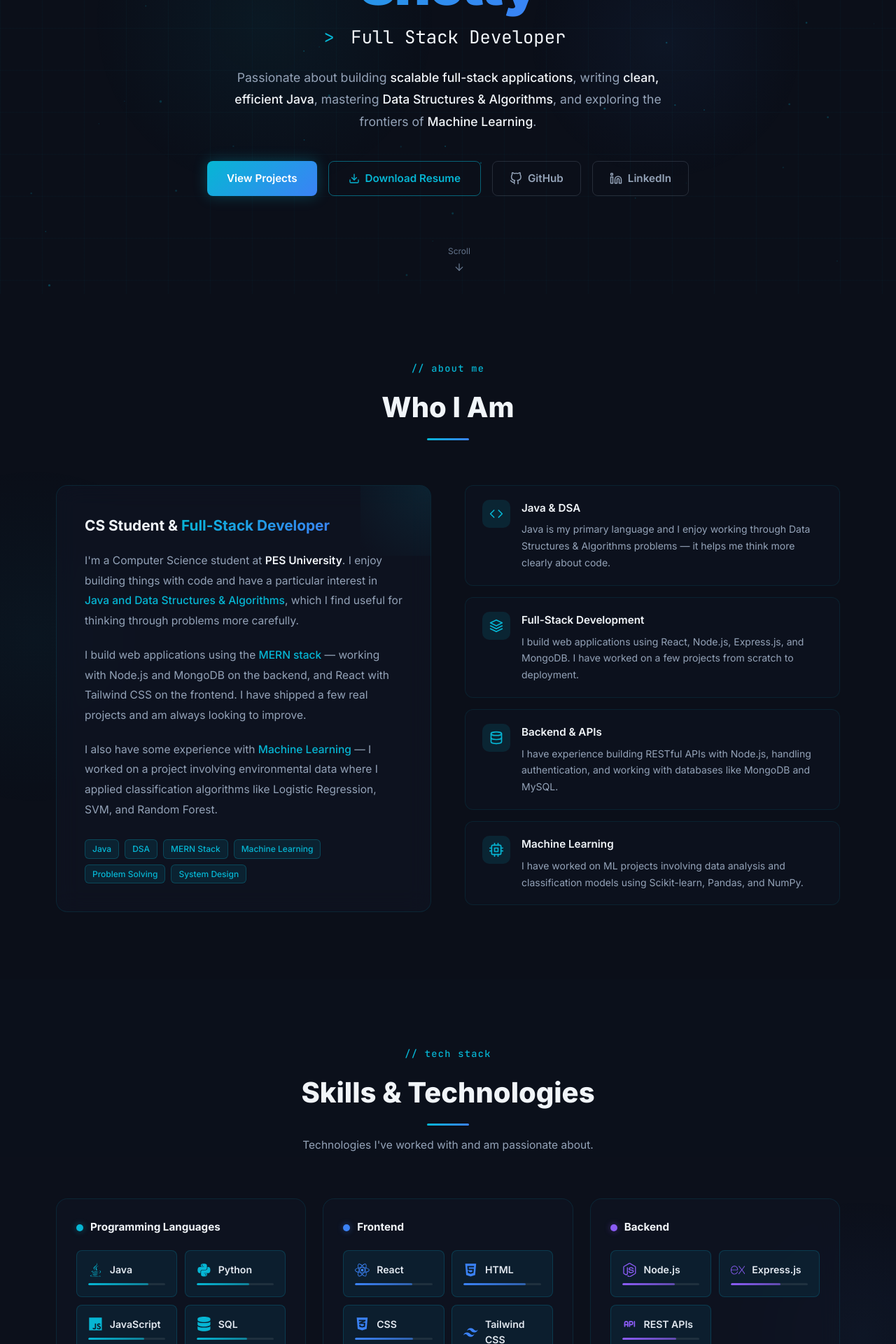
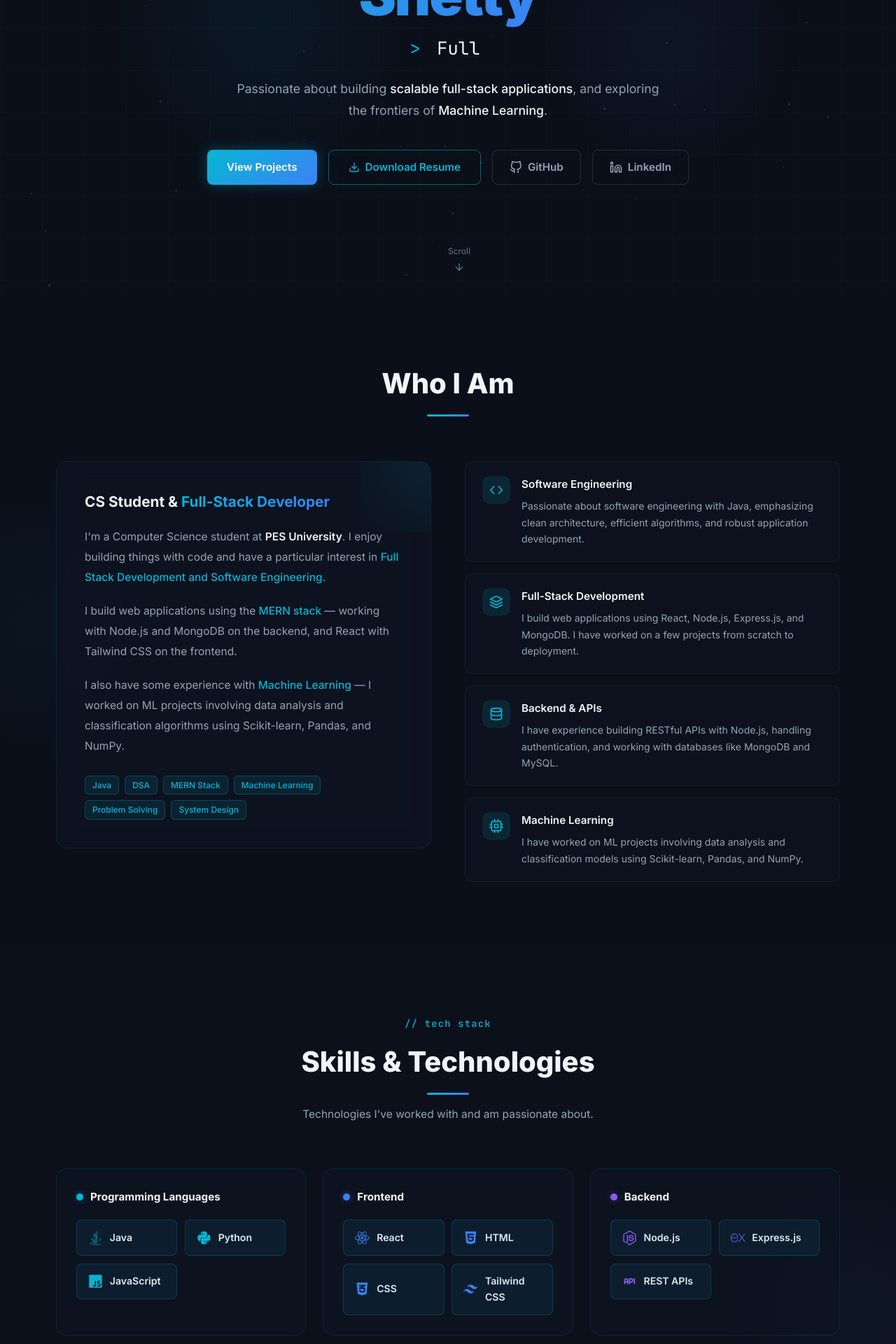
Before and after one commit to shreyasgshetty/Portfolio, a React (Vite) app: page / in a window 1280 px wide. Shown: the part 380-2300 px from the top of the page at 70% size. Built offline with nearby package versions, Linux system fonts and the light colour scheme.

Commit message:
edits in skills

```diff
--- a/src/components/About.jsx
+++ b/src/components/About.jsx
@@ -5,8 +5,8 @@ import { FiCode, FiDatabase, FiCpu, FiLayers } from 'react-icons/fi';
 const ABOUT_HIGHLIGHTS = [
   {
     icon: <FiCode size={20} />,
-    title: 'Java & DSA',
-    desc: 'Java is my primary language and I enjoy working through Data Structures & Algorithms problems — it helps me think more clearly about code.',
+    title: 'Software Engineering',
+    desc: 'Passionate about software engineering with Java, emphasizing clean architecture, efficient algorithms, and robust application development.'
   },
   {
     icon: <FiLayers size={20} />,
@@ -63,9 +63,7 @@ const About = () => {
         >
           {/* Section Title */}
           <motion.div variants={fadeUp} style={{ textAlign: 'center', marginBottom: '4rem' }}>
-            <p style={{ color: '#06B6D4', fontFamily: "'JetBrains Mono', monospace", fontSize: '0.85rem', fontWeight: 500, marginBottom: '0.75rem', letterSpacing: '0.1em' }}>
-              // about me
-            </p>
+
             <h2 className="section-title" style={{ fontSize: 'clamp(1.8rem, 4vw, 2.5rem)', fontWeight: 800, color: '#F1F5F9' }}>
               Who I Am
             </h2>
@@ -93,15 +91,15 @@ const About = () => {
                 </h3>
 
                 <p style={{ color: '#94A3B8', lineHeight: 1.85, marginBottom: '1.25rem', fontSize: '0.97rem' }}>
-                  I'm a Computer Science student at <span style={{ color: '#F1F5F9', fontWeight: 600 }}>PES University</span>. I enjoy building things with code and have a particular interest in <span style={{ color: '#06B6D4', fontWeight: 500 }}>Java and Data Structures & Algorithms</span>, which I find useful for thinking through problems more carefully.
+                  I'm a Computer Science student at <span style={{ color: '#F1F5F9', fontWeight: 600 }}>PES University</span>. I enjoy building things with code and have a particular interest in <span style={{ color: '#06B6D4', fontWeight: 500 }}>Full Stack Development and Software Engineering.</span>
                 </p>
 
                 <p style={{ color: '#94A3B8', lineHeight: 1.85, marginBottom: '1.25rem', fontSize: '0.97rem' }}>
-                  I build web applications using the <span style={{ color: '#06B6D4', fontWeight: 500 }}>MERN stack</span> — working with Node.js and MongoDB on the backend, and React with Tailwind CSS on the frontend. I have shipped a few real projects and am always looking to improve.
+                  I build web applications using the <span style={{ color: '#06B6D4', fontWeight: 500 }}>MERN stack</span> — working with Node.js and MongoDB on the backend, and React with Tailwind CSS on the frontend.
                 </p>
 
                 <p style={{ color: '#94A3B8', lineHeight: 1.85, fontSize: '0.97rem' }}>
-                  I also have some experience with <span style={{ color: '#06B6D4', fontWeight: 500 }}>Machine Learning</span> — I worked on a project involving environmental data where I applied classification algorithms like Logistic Regression, SVM, and Random Forest.
+                  I also have some experience with <span style={{ color: '#06B6D4', fontWeight: 500 }}>Machine Learning</span> — I worked on ML projects involving data analysis and classification algorithms using Scikit-learn, Pandas, and NumPy.
                 </p>
 
                 {/* Tags */}
--- a/src/components/Hero.jsx
+++ b/src/components/Hero.jsx
@@ -1,45 +1,68 @@
-import { useState, useEffect } from 'react';
+import { useState, useEffect, useRef } from 'react';
 import { motion } from 'framer-motion';
 import { FiGithub, FiLinkedin, FiArrowDown, FiDownload } from 'react-icons/fi';
 
 const TYPEWRITER_TEXTS = [
-  'Software Engineer',
+  'Aspiring Software Engineer',
   'Full Stack Developer',
   'AI & ML Enthusiast',
-  'Java Developer',
-  'Problem Solver',
 ];
 
 /**
  * Hero section with typewriter effect, glowing CTA buttons, and gradient background.
  */
 const Hero = () => {
+  const [displayed, setDisplayed] = useState('');
+  // phase: 'typing' | 'pausing' | 'deleting'
+  const [phase, setPhase] = useState('typing');
   const [textIndex, setTextIndex] = useState(0);
-  const [displayed, setDisplayed] = useState('');
-  const [isDeleting, setIsDeleting] = useState(false);
 
-  // Typewriter animation
+  // Use refs so the timer callback always has fresh values without re-creating itself
+  const phaseRef = useRef(phase);
+  const textIndexRef = useRef(textIndex);
+  const displayedRef = useRef(displayed);
+
+  useEffect(() => { phaseRef.current = phase; }, [phase]);
+  useEffect(() => { textIndexRef.current = textIndex; }, [textIndex]);
+  useEffect(() => { displayedRef.current = displayed; }, [displayed]);
+
+  // Single flat timer loop — no nested setTimeout, no stale closures
   useEffect(() => {
-    const current = TYPEWRITER_TEXTS[textIndex];
-    const speed = isDeleting ? 50 : 90;
+    const tick = () => {
+      const currentPhase = phaseRef.current;
+      const currentIndex = textIndexRef.current;
+      const currentDisplayed = displayedRef.current;
+      const fullText = TYPEWRITER_TEXTS[currentIndex];
 
-    const timer = setTimeout(() => {
-      if (!isDeleting) {
-        setDisplayed(current.slice(0, displayed.length + 1));
-        if (displayed.length + 1 === current.length) {
-          setTimeout(() => setIsDeleting(true), 1600);
+      if (currentPhase === 'typing') {
+        const next = fullText.slice(0, currentDisplayed.length + 1);
+        setDisplayed(next);
+        if (next.length === fullText.length) {
+          setPhase('pausing');
         }
-      } else {
-        setDisplayed(current.slice(0, displayed.length - 1));
-        if (displayed.length === 0) {
-          setIsDeleting(false);
+      } else if (currentPhase === 'pausing') {
+        // handled by a longer delay — just switch to deleting
+        setPhase('deleting');
+      } else if (currentPhase === 'deleting') {
+        const next = fullText.slice(0, currentDisplayed.length - 1);
+        setDisplayed(next);
+        if (next.length === 0) {
           setTextIndex((prev) => (prev + 1) % TYPEWRITER_TEXTS.length);
+          setPhase('typing');
         }
       }
-    }, speed);
+    };
 
+    const delay =
+      phaseRef.current === 'typing'
+        ? 90
+        : phaseRef.current === 'pausing'
+          ? 1600
+          : 50;
+
+    const timer = setTimeout(tick, delay);
     return () => clearTimeout(timer);
-  }, [displayed, isDeleting, textIndex]);
+  }, [displayed, phase, textIndex]);
 
   const scrollToProjects = () => {
     document.getElementById('projects')?.scrollIntoView({ behavior: 'smooth' });
@@ -185,10 +208,6 @@ const Hero = () => {
           >
             Passionate about building{' '}
             <span style={{ color: '#F1F5F9', fontWeight: 500 }}>scalable full-stack applications</span>,
-            writing{' '}
-            <span style={{ color: '#F1F5F9', fontWeight: 500 }}>clean, efficient Java</span>,
-            mastering{' '}
-            <span style={{ color: '#F1F5F9', fontWeight: 500 }}>Data Structures & Algorithms</span>,
             and exploring the frontiers of{' '}
             <span style={{ color: '#F1F5F9', fontWeight: 500 }}>Machine Learning</span>.
           </motion.p>
@@ -247,7 +266,7 @@ const Hero = () => {
             <motion.a
               whileHover={{ scale: 1.04 }}
               whileTap={{ scale: 0.97 }}
-              href="https://linkedin.com/in/shreyasgshetty"
+              href="https://www.linkedin.com/in/shreyas-g-shetty18/"
               target="_blank"
               rel="noopener noreferrer"
               style={{
--- a/src/components/Skills.jsx
+++ b/src/components/Skills.jsx
@@ -1,78 +1,68 @@
 import { motion } from 'framer-motion';
 import { useInView } from '../hooks/useInView';
 import {
-  FaJava, FaPython, FaJs, FaReact, FaNodeJs, FaGitAlt, FaGithub, FaDatabase, FaHtml5, FaCss3Alt, FaFire,
+  FaJava, FaPython, FaJs, FaReact, FaNodeJs, FaGitAlt, FaGithub, FaHtml5, FaCss3Alt, FaFire, FaSearch,
 } from 'react-icons/fa';
 import {
-  SiMongodb, SiMysql, SiExpress, SiTailwindcss, SiScikitlearn, SiPandas, SiNumpy, SiPostman,
+  SiMongodb, SiMysql, SiExpress, SiTailwindcss, SiPostman, SiLinux,
 } from 'react-icons/si';
 import { VscCode } from 'react-icons/vsc';
 import { TbApi } from 'react-icons/tb';
-import { FiBarChart2 } from 'react-icons/fi';
 
 const SKILL_CATEGORIES = [
   {
     title: 'Programming Languages',
     color: '#06B6D4',
     skills: [
-      { name: 'Java', icon: <FaJava />, level: 78 },
-      { name: 'Python', icon: <FaPython />, level: 68 },
-      { name: 'JavaScript', icon: <FaJs />, level: 72 },
-      { name: 'SQL', icon: <FaDatabase />, level: 65 },
+      { name: 'Java', icon: <FaJava /> },
+      { name: 'Python', icon: <FaPython /> },
+      { name: 'JavaScript', icon: <FaJs /> },
     ],
   },
   {
     title: 'Frontend',
     color: '#3B82F6',
     skills: [
-      { name: 'React', icon: <FaReact />, level: 74 },
-      { name: 'HTML', icon: <FaHtml5 />, level: 80 },
-      { name: 'CSS', icon: <FaCss3Alt />, level: 75 },
-      { name: 'Tailwind CSS', icon: <SiTailwindcss />, level: 72 },
+      { name: 'React', icon: <FaReact /> },
+      { name: 'HTML', icon: <FaHtml5 /> },
+      { name: 'CSS', icon: <FaCss3Alt /> },
+      { name: 'Tailwind CSS', icon: <SiTailwindcss /> },
     ],
   },
   {
     title: 'Backend',
     color: '#8B5CF6',
     skills: [
-      { name: 'Node.js', icon: <FaNodeJs />, level: 68 },
-      { name: 'Express.js', icon: <SiExpress />, level: 65 },
-      { name: 'REST APIs', icon: <TbApi />, level: 70 },
+      { name: 'Node.js', icon: <FaNodeJs /> },
+      { name: 'Express.js', icon: <SiExpress /> },
+      { name: 'REST APIs', icon: <TbApi /> },
     ],
   },
   {
     title: 'Database',
     color: '#10B981',
     skills: [
-      { name: 'MongoDB', icon: <SiMongodb />, level: 68 },
-      { name: 'MySQL', icon: <SiMysql />, level: 62 },
-    ],
-  },
-  {
-    title: 'Machine Learning',
-    color: '#F59E0B',
-    skills: [
-      { name: 'Scikit-learn', icon: <SiScikitlearn />, level: 60 },
-      { name: 'Pandas', icon: <SiPandas />, level: 64 },
-      { name: 'NumPy', icon: <SiNumpy />, level: 62 },
-      { name: 'Matplotlib', icon: <FiBarChart2 />, level: 58 },
+      { name: 'MongoDB', icon: <SiMongodb /> },
+      { name: 'MySQL', icon: <SiMysql /> },
     ],
   },
   {
     title: 'Tools & Platforms',
     color: '#EF4444',
     skills: [
-      { name: 'Git', icon: <FaGitAlt />, level: 72 },
-      { name: 'GitHub', icon: <FaGithub />, level: 75 },
-      { name: 'Firebase', icon: <FaFire />, level: 62 },
-      { name: 'Postman', icon: <SiPostman />, level: 68 },
-      { name: 'VS Code', icon: <VscCode />, level: 80 },
+      { name: 'Git', icon: <FaGitAlt /> },
+      { name: 'GitHub', icon: <FaGithub /> },
+      { name: 'Firebase', icon: <FaFire /> },
+      { name: 'Postman', icon: <SiPostman /> },
+      { name: 'VS Code', icon: <VscCode /> },
+      { name: 'Autopsy', icon: <FaSearch /> },
+      { name: 'Linux Forensic Tools', icon: <SiLinux /> },
     ],
   },
 ];
 
 /**
- * Individual skill badge with icon and animated progress bar.
+ * Individual skill badge with icon (no level bar).
  */
 const SkillBadge = ({ skill, color, delay }) => {
   const [ref, inView] = useInView({ threshold: 0.1 });
@@ -84,25 +74,10 @@ const SkillBadge = ({ skill, color, delay }) => {
       animate={inView ? { opacity: 1, scale: 1 } : {}}
       transition={{ duration: 0.4, delay }}
       className="skill-badge"
-      style={{ padding: '1rem', display: 'flex', flexDirection: 'column', gap: '8px', cursor: 'default' }}
+      style={{ padding: '0.85rem 1rem', display: 'flex', alignItems: 'center', gap: '10px', cursor: 'default' }}
     >
-      <div style={{ display: 'flex', alignItems: 'center', gap: '10px' }}>
-        <span style={{ fontSize: '1.3rem', color }}>{skill.icon}</span>
-        <span style={{ fontWeight: 600, fontSize: '0.88rem', color: '#E2E8F0' }}>{skill.name}</span>
-      </div>
-      {/* Progress bar */}
-      <div style={{ height: '3px', background: 'rgba(255,255,255,0.08)', borderRadius: '2px', overflow: 'hidden' }}>
-        <motion.div
-          initial={{ width: 0 }}
-          animate={inView ? { width: `${skill.level}%` } : { width: 0 }}
-          transition={{ duration: 0.9, delay: delay + 0.2, ease: 'easeOut' }}
-          style={{
-            height: '100%',
-            background: `linear-gradient(90deg, ${color}, ${color}99)`,
-            borderRadius: '2px',
-          }}
-        />
-      </div>
+      <span style={{ fontSize: '1.3rem', color }}>{skill.icon}</span>
+      <span style={{ fontWeight: 600, fontSize: '0.88rem', color: '#E2E8F0' }}>{skill.name}</span>
     </motion.div>
   );
 };
```
